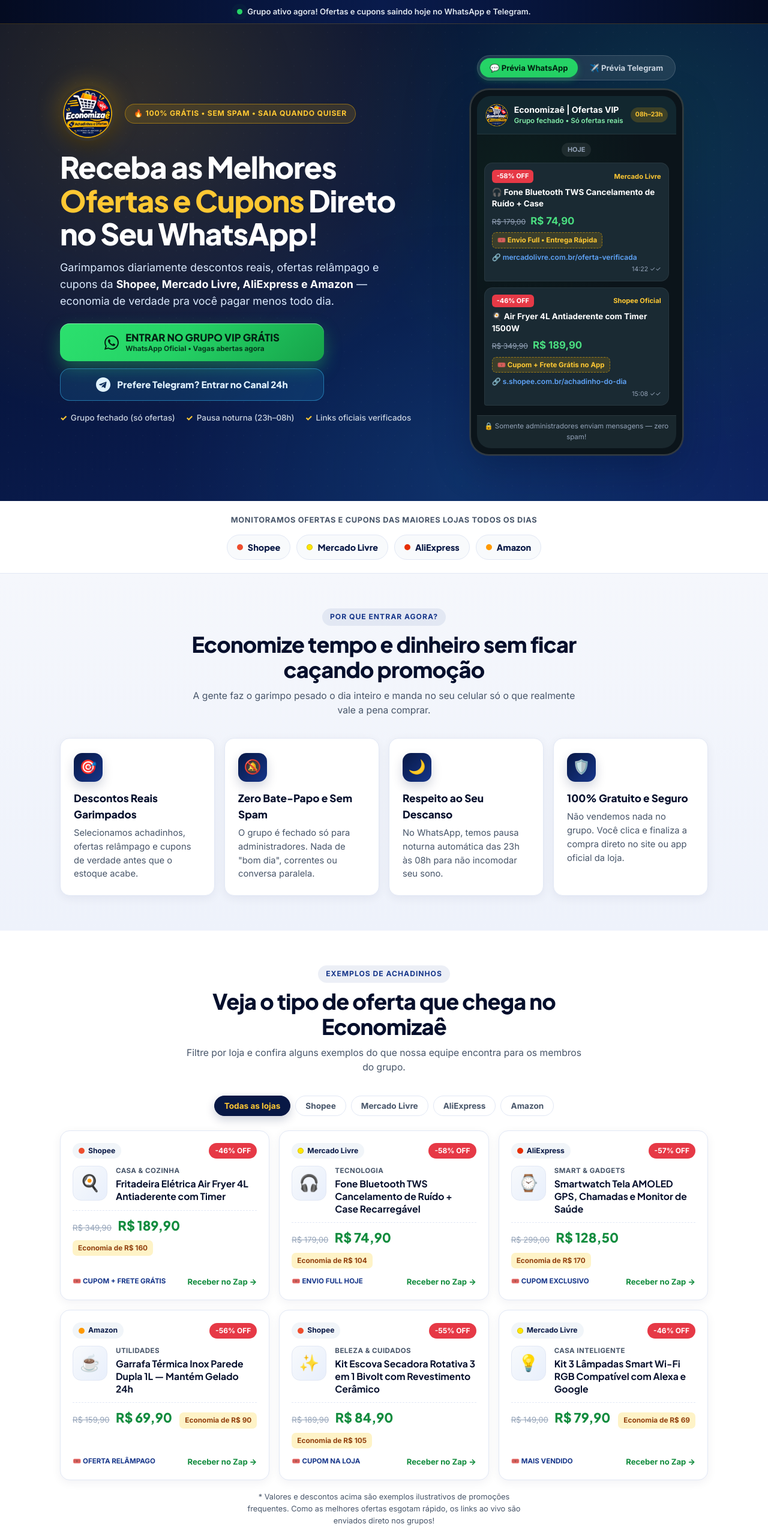
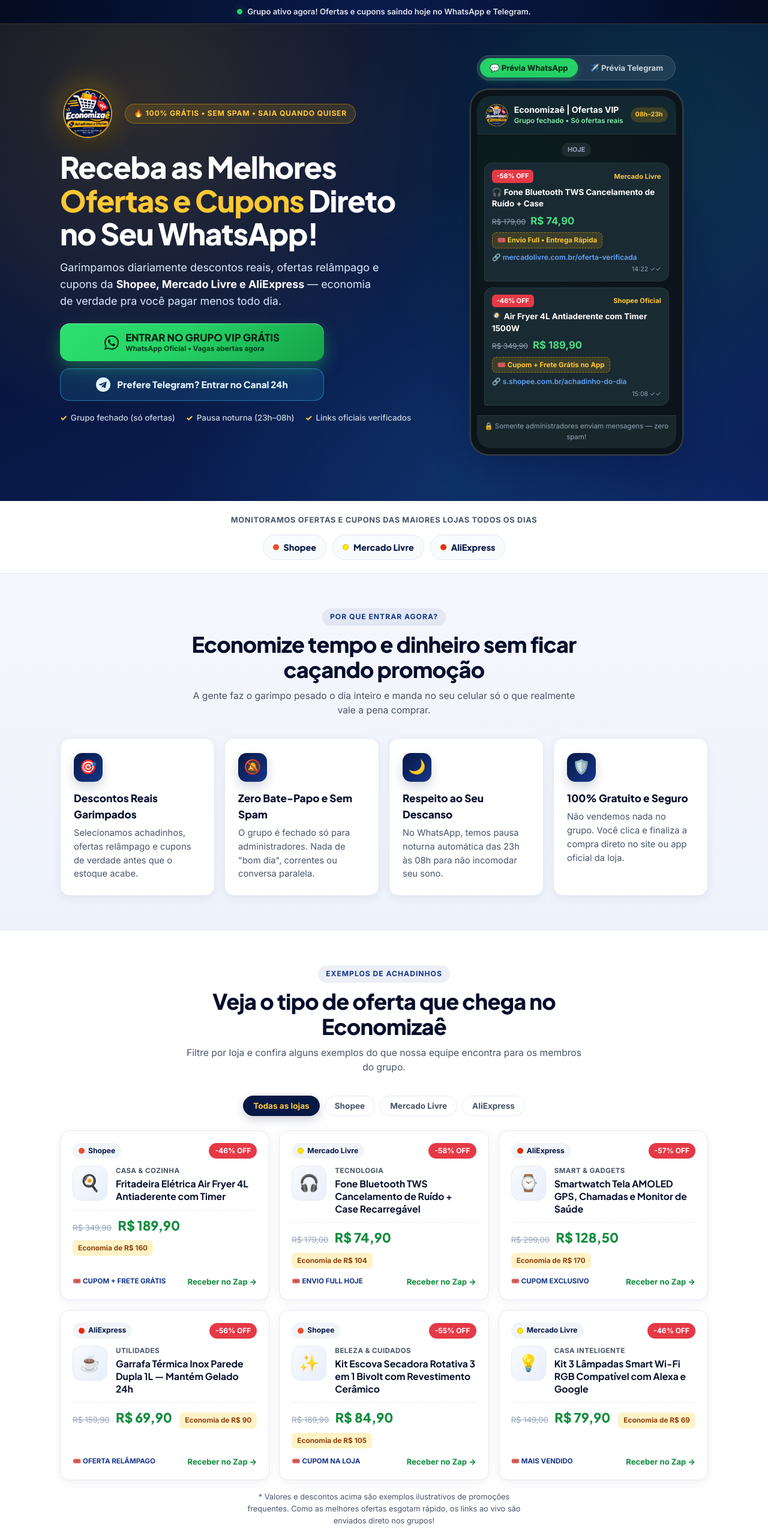
Before and after one commit to economizae/grupo_economizae, a plain HTML site: page index.html in a window 1280 px wide. Shown: the top 2560 px of the page at 60% size. Drawn offline with Linux system fonts and the light colour scheme.

Commit message:
Add files via upload

```diff
--- a/assets/app.js
+++ b/assets/app.js
@@ -205,12 +205,12 @@
         },
         {
           badge: "-56% OFF",
-          store: "Amazon Brasil",
+          store: "Shopee Oficial",
           product: "☕ Garrafa Térmica Inox Parede Dupla 1 Litro",
           oldPrice: "R$ 159,90",
           newPrice: "R$ 69,90",
           coupon: "⚡ Oferta Relâmpago • Estoque Limitado",
-          link: "amzn.to/economia-de-verdade",
+          link: "s.shopee.com.br/economia-de-verdade",
           time: "16:19"
         }
       ]
@@ -284,8 +284,7 @@
     const corDot = {
       shopee: "store-dot--shopee",
       mercadolivre: "store-dot--ml",
-      aliexpress: "store-dot--ali",
-      amazon: "store-dot--amazon"
+      aliexpress: "store-dot--ali"
     };
 
     function renderizar(filtro) {
@@ -425,7 +424,7 @@
     btn.addEventListener("click", async () => {
       const shareData = {
         title: "Economizaê — Achadinhos e Ofertas",
-        text: "Entra nesse grupo grátis de ofertas e cupons da Shopee, Mercado Livre, AliExpress e Amazon!",
+        text: "Entra nesse grupo grátis de ofertas e cupons da Shopee, Mercado Livre e AliExpress!",
         url: window.location.href
       };
       if (navigator.share) {
@@ -466,7 +465,7 @@
       termos: {
         titulo: "Termos de Uso e Aviso de Afiliado",
         html: `
-          <p>O <strong>Economizaê</strong> atua como um canal independente de curadoria e divulgação de promoções, descontos e cupons encontrados nas principais lojas online (como Shopee, Mercado Livre, AliExpress e Amazon).</p>
+          <p>O <strong>Economizaê</strong> atua como um canal independente de curadoria e divulgação de promoções, descontos e cupons encontrados nas principais lojas online (como Shopee, Mercado Livre e AliExpress).</p>
           <p><strong>Participação em programas de afiliados:</strong> alguns links compartilhados nos grupos podem gerar uma pequena comissão para manter o projeto 100% gratuito, sem nenhum acréscimo no valor pago por você.</p>
           <p>Todas as compras, pagamentos, entregas e garantias são realizados exclusivamente dentro dos sites ou aplicativos oficiais de cada loja. Preços, estoques e cupons são dinâmicos e podem sofrer alteração a qualquer momento pela loja anunciante.</p>
         `
--- a/assets/config.js
+++ b/assets/config.js
@@ -60,8 +60,8 @@ window.ECONOMIZAE_CONFIG = {
       cupom: "CUPOM EXCLUSIVO"
     },
     {
-      loja: "Amazon",
-      chaveLoja: "amazon",
+      loja: "AliExpress",
+      chaveLoja: "aliexpress",
       categoria: "Utilidades",
       icone: "☕",
       titulo: "Garrafa Térmica Inox Parede Dupla 1L — Mantém Gelado 24h",
--- a/index.html
+++ b/index.html
@@ -4,14 +4,14 @@
   <meta charset="UTF-8" />
   <meta name="viewport" content="width=device-width, initial-scale=1.0" />
   <title>Economizaê — Grupo VIP de Ofertas e Cupons no WhatsApp</title>
-  <meta name="description" content="Entre grátis no grupo VIP do Economizaê e receba todos os dias as melhores ofertas, achadinhos e cupons da Shopee, Mercado Livre, AliExpress e Amazon direto no seu WhatsApp ou Telegram." />
+  <meta name="description" content="Entre grátis no grupo VIP do Economizaê e receba todos os dias as melhores ofertas, achadinhos e cupons da Shopee, Mercado Livre e AliExpress direto no seu WhatsApp ou Telegram." />
   <meta name="theme-color" content="#050f2c" />
 
   <!-- Open Graph / WhatsApp / Facebook / Instagram -->
   <meta property="og:type" content="website" />
   <meta property="og:locale" content="pt_BR" />
   <meta property="og:title" content="Economizaê — As Melhores Ofertas e Cupons no Seu WhatsApp!" />
-  <meta property="og:description" content="Grupo 100% gratuito e silencioso com achadinhos e descontos reais da Shopee, Mercado Livre, AliExpress e Amazon." />
+  <meta property="og:description" content="Grupo 100% gratuito e silencioso com achadinhos e descontos reais da Shopee, Mercado Livre e AliExpress." />
   <meta property="og:image" content="assets/og-share.png" />
   <meta name="twitter:card" content="summary_large_image" />
   <meta name="twitter:title" content="Economizaê — Grupo VIP de Ofertas e Cupons" />
@@ -62,7 +62,7 @@
 
         <p class="hero__subtitle">
           Garimpamos diariamente descontos reais, ofertas relâmpago e cupons da
-          <strong>Shopee, Mercado Livre, AliExpress e Amazon</strong> — economia de verdade pra você pagar menos todo dia.
+          <strong>Shopee, Mercado Livre e AliExpress</strong> — economia de verdade pra você pagar menos todo dia.
         </p>
 
         <div id="heroCta" class="cta-stack">
@@ -146,7 +146,6 @@
         <span class="store-pill"><span class="store-dot store-dot--shopee"></span>Shopee</span>
         <span class="store-pill"><span class="store-dot store-dot--ml"></span>Mercado Livre</span>
         <span class="store-pill"><span class="store-dot store-dot--ali"></span>AliExpress</span>
-        <span class="store-pill"><span class="store-dot store-dot--amazon"></span>Amazon</span>
       </div>
     </div>
   </section>
@@ -214,7 +213,6 @@
         <button type="button" class="filter-pill" data-filter="shopee">Shopee</button>
         <button type="button" class="filter-pill" data-filter="mercadolivre">Mercado Livre</button>
         <button type="button" class="filter-pill" data-filter="aliexpress">AliExpress</button>
-        <button type="button" class="filter-pill" data-filter="amazon">Amazon</button>
       </div>
 
       <div id="dealsGrid" class="deals-grid"></div>
@@ -368,7 +366,7 @@
           </button>
           <div class="faq-answer">
             <div class="faq-answer__inner">
-              Sim! Nós divulgamos apenas links que levam direto para as grandes lojas oficiais (Shopee, Mercado Livre, AliExpress e Amazon). Você paga e acompanha a entrega diretamente no site ou aplicativo da própria loja.
+              Sim! Nós divulgamos apenas links que levam direto para as grandes lojas oficiais (Shopee, Mercado Livre e AliExpress). Você paga e acompanha a entrega diretamente no site ou aplicativo da própria loja.
             </div>
           </div>
         </div>
```
Also changed, not shown: whats/index.html (+4 -6 lines), assets/og-share.png.
